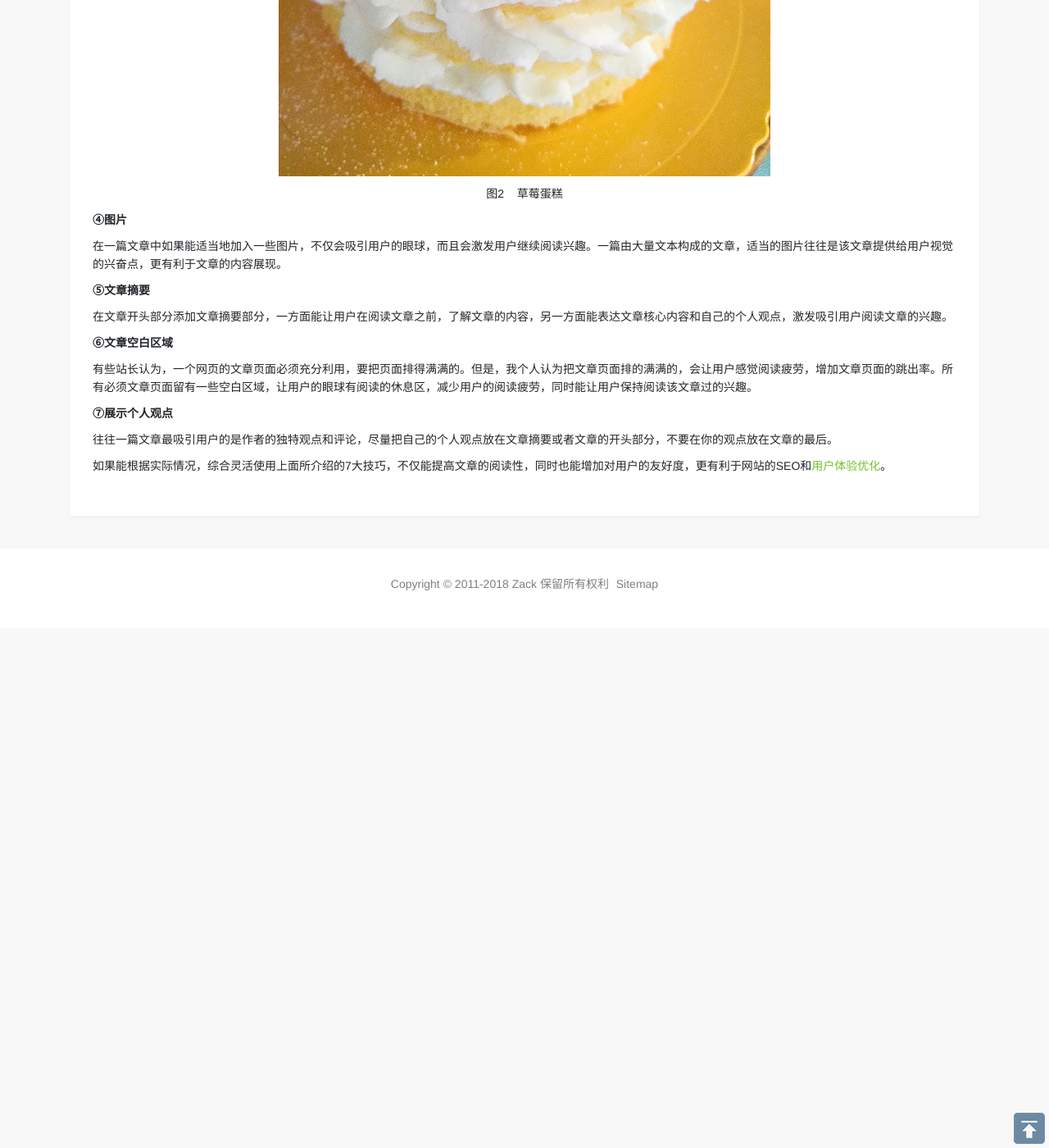
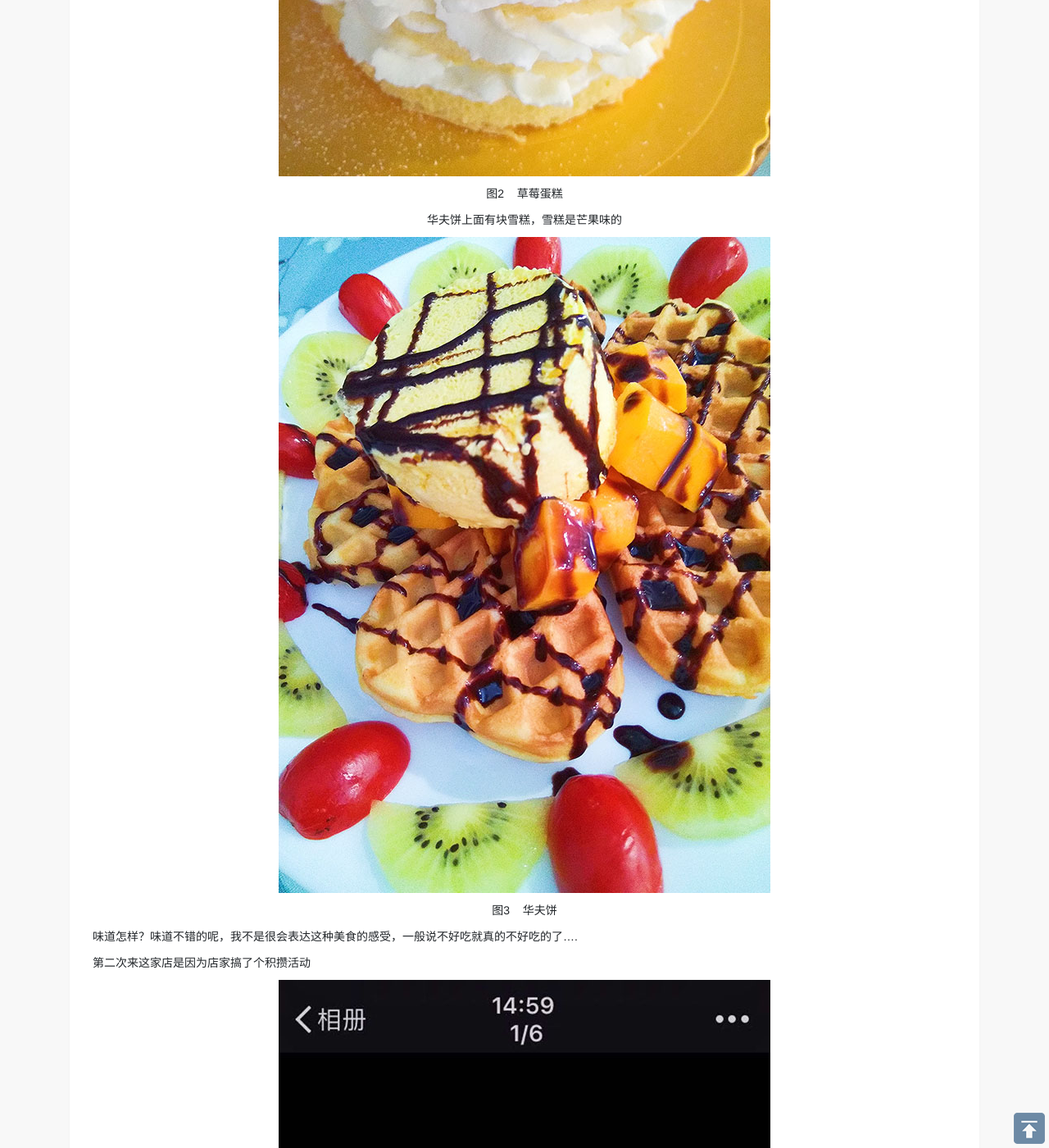
Before and after one commit to Couronnes/Couronnes.github.io, a Jekyll site: the page built from ueo/_posts/2011-09-06-web-read-skill.html, in a window 1280 px wide and 1400 px high, scrolled down 1899 px. Shown: the whole window at 82% size. Built offline with Jekyll 4.4.1, drawn with Linux system fonts in a browser that asks for light colours; before the commit the page ends 2665 px from its top, so only the background shows below that; some of the changed text lies outside the part shown.

Commit message:
Update 2011-09-06-web-read-skill.html

```diff
--- a/ueo/_posts/2011-09-06-web-read-skill.html
+++ b/ueo/_posts/2011-09-06-web-read-skill.html
@@ -15,13 +15,21 @@
 <p>我们坐下来就叫了一个4寸蛋糕、一份薯条、三杯奶茶和咖啡还有一个华夫饼。这些加起来都不到一百二十，甜品很快就上来了，蛋糕做的挺好看的，里面有我们最爱吃的草莓！！</p>
 <p align="center"><img class="img-fluid" alt="Select Web文章列表" src="{{ site.url }}/images/ueo/web-read-skill-2.jpg"></p>
 <p align="center">图2&nbsp;&nbsp;&nbsp; 草莓蛋糕</p>
-<p></p>
-<p><b>④图片</b></p>
-<p>在一篇文章中如果能适当地加入一些图片，不仅会吸引用户的眼球，而且会激发用户继续阅读兴趣。一篇由大量文本构成的文章，适当的图片往往是该文章提供给用户视觉的兴奋点，更有利于文章的内容展现。</p>
-<p><b>⑤文章摘要</b></p>
-<p>在文章开头部分添加文章摘要部分，一方面能让用户在阅读文章之前，了解文章的内容，另一方面能表达文章核心内容和自己的个人观点，激发吸引用户阅读文章的兴趣。</p>
-<p><b>⑥文章空白区域</b></p>
-<p>有些站长认为，一个网页的文章页面必须充分利用，要把页面排得满满的。但是，我个人认为把文章页面排的满满的，会让用户感觉阅读疲劳，增加文章页面的跳出率。所有必须文章页面留有一些空白区域，让用户的眼球有阅读的休息区，减少用户的阅读疲劳，同时能让用户保持阅读该文章过的兴趣。</p>
-<p><b>⑦展示个人观点</b></p>
-<p>往往一篇文章最吸引用户的是作者的独特观点和评论，尽量把自己的个人观点放在文章摘要或者文章的开头部分，不要在你的观点放在文章的最后。</p>
-<p>如果能根据实际情况，综合灵活使用上面所介绍的7大技巧，不仅能提高文章的阅读性，同时也能增加对用户的友好度，更有利于网站的SEO和<a target="_blank" href="{{ site.url }}">用户体验优化</a>。</p>
+<p align="center">华夫饼上面有块雪糕，雪糕是芒果味的</p>
+<p align="center"><img class="img-fluid" alt="Select Web文章列表" src="{{ site.url }}/images/ueo/web-read-skill-3.jpg"></p>
+<p align="center">图3&nbsp;&nbsp;&nbsp; 华夫饼</p>
+<p>味道怎样？味道不错的呢，我不是很会表达这种美食的感受，一般说不好吃就真的不好吃的了….</p>
+<p>第二次来这家店是因为店家搞了个积攒活动</p>
+<p align="center"><img class="img-fluid" alt="Select Web文章列表" src="{{ site.url }}/images/ueo/web-read-skill-5.jpg"></p>
+<p align="center">图4&nbsp;&nbsp;&nbsp; 集赞活动</p>
+<p>那天我是因为心情不好，拉着舍友去的，我们除了蛋糕还叫了一个很高大上的红茶</p>
+<p align="center"><img class="img-fluid" alt="Select Web文章列表" src="{{ site.url }}/images/ueo/web-read-skill-4.jpg"></p>
+<p align="center">图5&nbsp;&nbsp;&nbsp; 红茶配蛋糕</p>
+<p>我们坐在了最靠边的位置，很适合拍照，我们一边听着店里的音乐，品尝着蛋糕和红茶，就像外国那样的下午茶，真的很休闲，心情莫名的好起来…</p>
+<p>那天去的时候是晚上，店铺人不多，店家也准备收拾关店，但看到我们进来了，很欢迎我们，我们在店铺坐了一个小时，店家就陪着我们，没赶我们走，但我们看时间越来越晚，也就很不好意思了~~~///(^v^)\\\~~~
+</p>
+<p>他家的店不仅有美食，还有旅游哦！如果想去旅游的也可以来这里看看，一边享受着好吃的甜品，一边可以和店家讨论旅游的事情哦，还有优惠呢😄</p>
+<p>地址：顺德容桂桂洲大道西1号新幸福领汇1-2号商铺小熊の旅行故事</p>
+<p>电话：<a href="tel:0757-63548505/18923239109">0757-63548505/18923239109</a></p>
+<p align="center"><img class="img-fluid" alt="Select Web文章列表" src="{{ site.url }}/images/ueo/web-read-skill-6.jpg"></p>
+<p align="center">图6&nbsp;&nbsp;&nbsp; 二维码</p>
```
